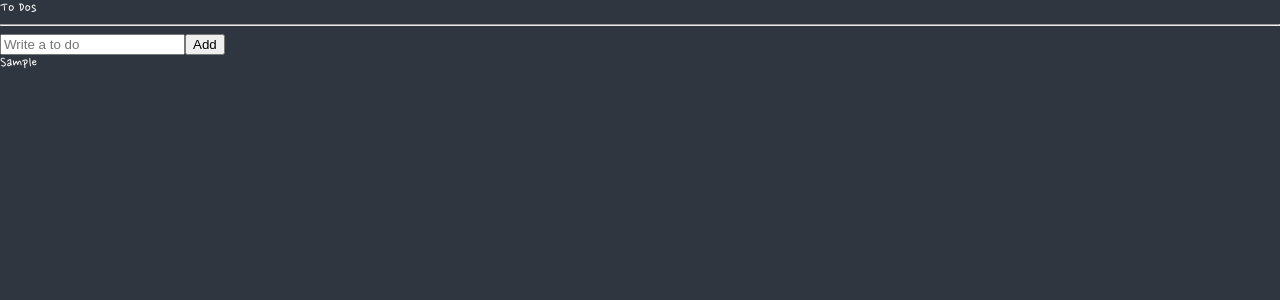
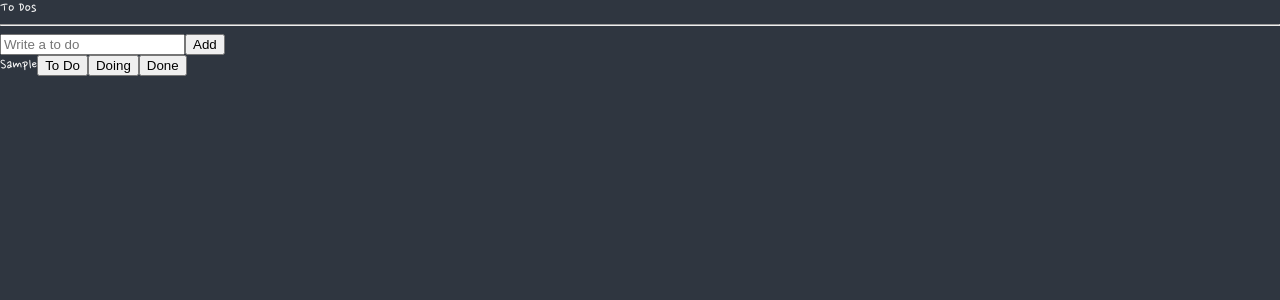
Before and after one commit to Leeseunghwan7305/TypeScript-Recoil, a React (Create React App) app: page / in a window 1280 px wide. Both pictures are taken after typing "Sample" into the empty fields and a click on the button "Add". Shown: the top 300 px of the page. Built offline with nearby package versions, Linux system fonts and the light colour scheme.

Commit message:
[add] recoild file refactoring

```diff
--- a/src/App.tsx
+++ b/src/App.tsx
@@ -4,13 +4,13 @@
 import { ThemeProvider } from "styled-components";
 import { GlobalStyle } from "./reset";
 import { darkTheme, lightTheme } from "./component/theme/theme";
-import TodoList from "./component/TodoList";
+import ToDoList from "./component/ToDoList/TodoList";
 
 function App() {
   return (
     <ThemeProvider theme={true ? darkTheme : lightTheme}>
       <GlobalStyle />
-      <TodoList />
+      <ToDoList />
     </ThemeProvider>
   );
 }
--- a/src/component/TodoList.tsx
+++ b/src/component/CreateToDo/CreateToDo.tsx
@@ -1,23 +1,12 @@
+import React from "react";
 import { useForm } from "react-hook-form";
-import { atom, useRecoilState } from "recoil";
-
+import { useSetRecoilState } from "recoil";
+import { toDoState } from "../atoms";
 interface IForm {
   toDo: string;
 }
-
-interface IToDo {
-  text: string;
-  id: number;
-  category: "TO_DO" | "DOING" | "DONE";
-}
-
-const toDoState = atom<IToDo[]>({
-  key: "toDo",
-  default: [],
-});
-
-function ToDoList() {
-  const [toDos, setToDos] = useRecoilState(toDoState);
+const CreateToDo = () => {
+  const setToDos = useSetRecoilState(toDoState);
   const { register, handleSubmit, setValue } = useForm<IForm>();
   const handleValid = ({ toDo }: IForm) => {
     setToDos((oldToDos) => [
@@ -28,8 +17,6 @@
   };
   return (
     <div>
-      <h1>To Dos</h1>
-      <hr />
       <form onSubmit={handleSubmit(handleValid)}>
         <input
           {...register("toDo", {
@@ -39,13 +26,8 @@
         />
         <button>Add</button>
       </form>
-      <ul>
-        {toDos.map((toDo) => (
-          <li key={toDo.id}>{toDo.text}</li>
-        ))}
-      </ul>
     </div>
   );
-}
+};
 
-export default ToDoList;
+export default CreateToDo;
--- /dev/null
+++ b/src/component/ToDoList/Todo.tsx
@@ -0,0 +1,17 @@
+import React from "react";
+import { IToDo } from "../atoms";
+
+const Todo = ({ text }: IToDo) => {
+  return (
+    <div>
+      <li>
+        <span> {text}</span>
+        <button>To Do</button>
+        <button>Doing</button>
+        <button>Done</button>
+      </li>
+    </div>
+  );
+};
+
+export default Todo;
--- /dev/null
+++ b/src/component/ToDoList/TodoList.tsx
@@ -0,0 +1,26 @@
+import { useForm } from "react-hook-form";
+import { atom, useRecoilState, useRecoilValue } from "recoil";
+import { toDoState } from "../atoms";
+import CreateToDo from "../CreateToDo/CreateToDo";
+import Todo from "./Todo";
+
+//key 내부적으로 atom을 식별하는데 사용되는 고유한 문자열
+//시스템에서 아톰들을 구분할때 변수명 x 키값 으로함
+function ToDoList() {
+  const toDos = useRecoilValue(toDoState);
+
+  return (
+    <div>
+      <h1>To Dos</h1>
+      <hr />
+      <CreateToDo></CreateToDo>
+      <ul>
+        {toDos.map((toDo) => (
+          <Todo key={toDo.id} {...toDo}></Todo>
+        ))}
+      </ul>
+    </div>
+  );
+}
+
+export default ToDoList;
--- /dev/null
+++ b/src/component/atoms.tsx
@@ -0,0 +1,10 @@
+import { atom } from "recoil";
+export interface IToDo {
+  text: string;
+  id: number;
+  category: "TO_DO" | "DOING" | "DONE";
+}
+export const toDoState = atom<IToDo[]>({
+  key: "toDo",
+  default: [],
+});
```
